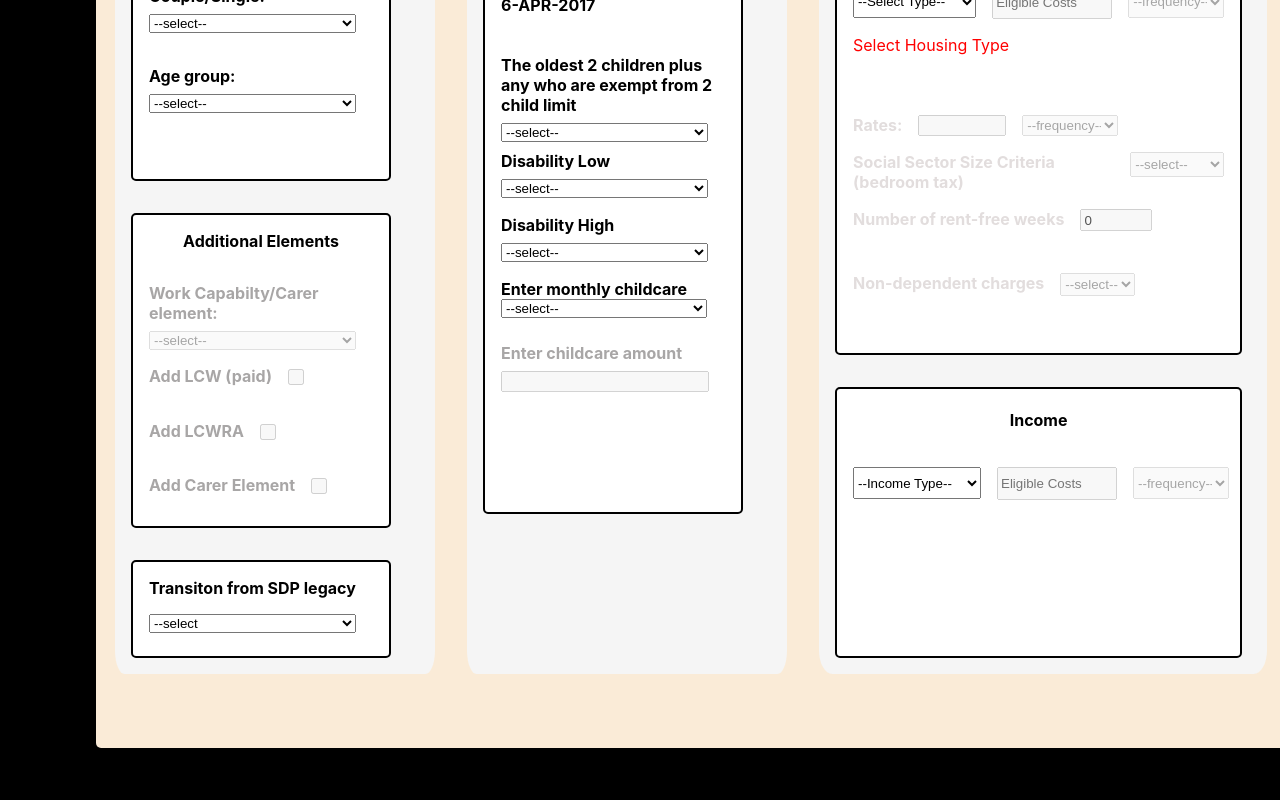
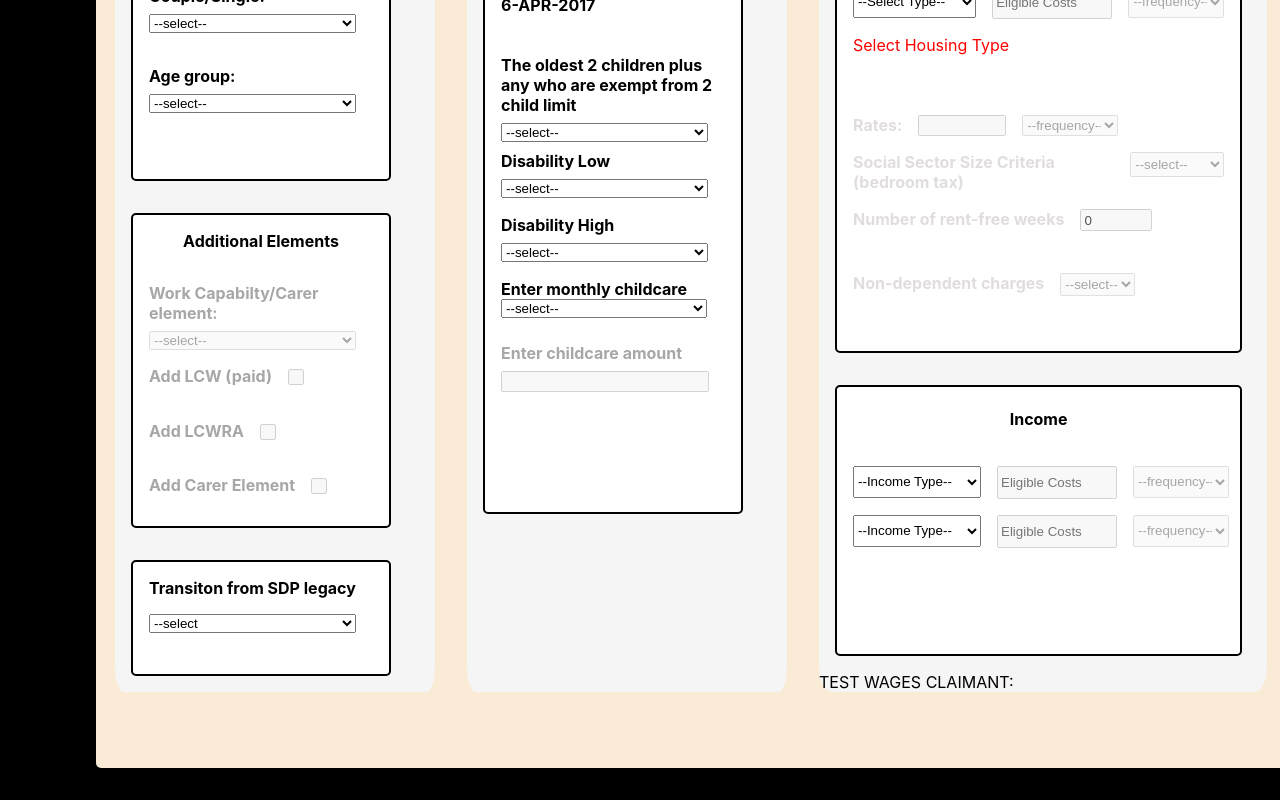
Before and after one commit to dnlstronge/benefitscalc2, a React (Create React App) app: page / in a window 1280 px wide. Shown: the part 264-1064 px from the top of the page. Built offline with nearby package versions, Linux system fonts and the light colour scheme.

Commit message:
[x] - if user selects same income type they can now be added together

```diff
--- a/src/components/UC2/Income/Income.js
+++ b/src/components/UC2/Income/Income.js
@@ -1,4 +1,4 @@
-import React, { useReducer, useState } from "react";
+import React, { useReducer} from "react";
 import classes from "./Income.module.css"
 import IncomeSelect from "./IncomeSelect"
 
@@ -7,20 +7,24 @@ const incomeREDUCER = (state, action) => {
         case "SELECT" : {
             return
         }
-        case "WAGES_CLAIMANT": {
-            return {...state, earnings_claimant: action.payload}
+        case "WAGE_CLAIMANT": {
+
+            return {...state, earnings_claimant: Number(state.earnings_claimant) + Number(action.payload) }
         }
-        case "WAGES_PARTNER": {
-            return {...state, earnings_partner: action.payload}
+        case "WAGE_PARTNER": {
+            return {...state, earnings_partner: Number(state.earnings_partner) + Number(action.payload)}
         }
         case "UNEARN": {
-            return {...state, unearned: action.payload}
+            return {...state, Nunearned: Number(state.unerned) + Number(action.payload)}
         }
         case "OTH": {
-            return {...state, other: action.payload}
+            return {...state, other: Number(state.other) + Number(action.payload)}
         }
         case "CB": {
-            return {...state, childbenefit: action.payload}
+            return {...state, childbenefit: Number(state.childbenefit) + Number(action.payload)}
+        }
+        default: {
+            return
         }
 
     }
@@ -30,24 +34,24 @@ const Income = (props) => {
 
 
     const [incomeValues, dispatchIncome] = useReducer(incomeREDUCER, {
-        earnings_claimant: 0,
-        earnings_partner: 0,
-        unearned: 0,
-        other: 0,
-        childbenefit: 0
+        earnings_claimant: "",
+        earnings_partner: "",
+        unearned: "",
+        other: "",
+        childbenefit: ""
     })
 
-    const placeHolder = (e) => {
 
-    }
     return (
         <React.Fragment>
 
             <div className={classes.container}>
             <h4 className={classes.heading}>Income</h4>
             <IncomeSelect setParentState={dispatchIncome} />
-
+            <IncomeSelect setParentState={dispatchIncome} />
             </div>
+            {incomeValues.earnings_claimant !== undefined &&
+            <div> TEST WAGES CLAIMANT: {incomeValues.earnings_claimant}</div>}
         </React.Fragment>
     )
 }
--- a/src/components/UC2/Income/IncomeSelect.js
+++ b/src/components/UC2/Income/IncomeSelect.js
@@ -54,7 +54,8 @@ const IncomeSelect = ({ setParentState }) => {
             return Math.ceil( x * 100) /100
 
          }
-       return setParentState({type: type, payload: round(actual)} )
+         if(type !== "" && actual !== "") {
+       return setParentState({type: type, payload: round(actual)} )}
     }, [type, actual, setParentState])
 
     return (
```
